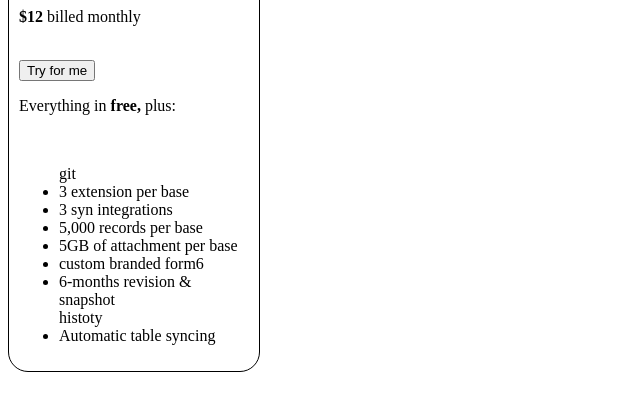
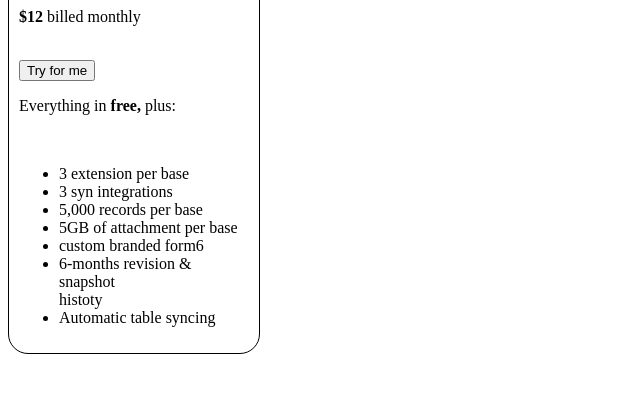
Before and after one commit to dolurombi94/mystutern, a plain HTML site: page index.html in a window 1280 px wide. Shown: the part 349-760 px from the top of the page, without its empty margins (0-640 px from the left). Drawn offline with Linux system fonts and the light colour scheme.

Commit message:
my card project

```diff
--- a/index.html
+++ b/index.html
@@ -44,7 +44,7 @@ their own work flow
 <br>
 <p>Everything in <b>free,</b> plus:</p>
 <br>
-<ul>git
+<ul>
 <li>3 extension per base</li>
 <li>3 syn integrations</li>
 <li>5,000 records per base</li>
```
